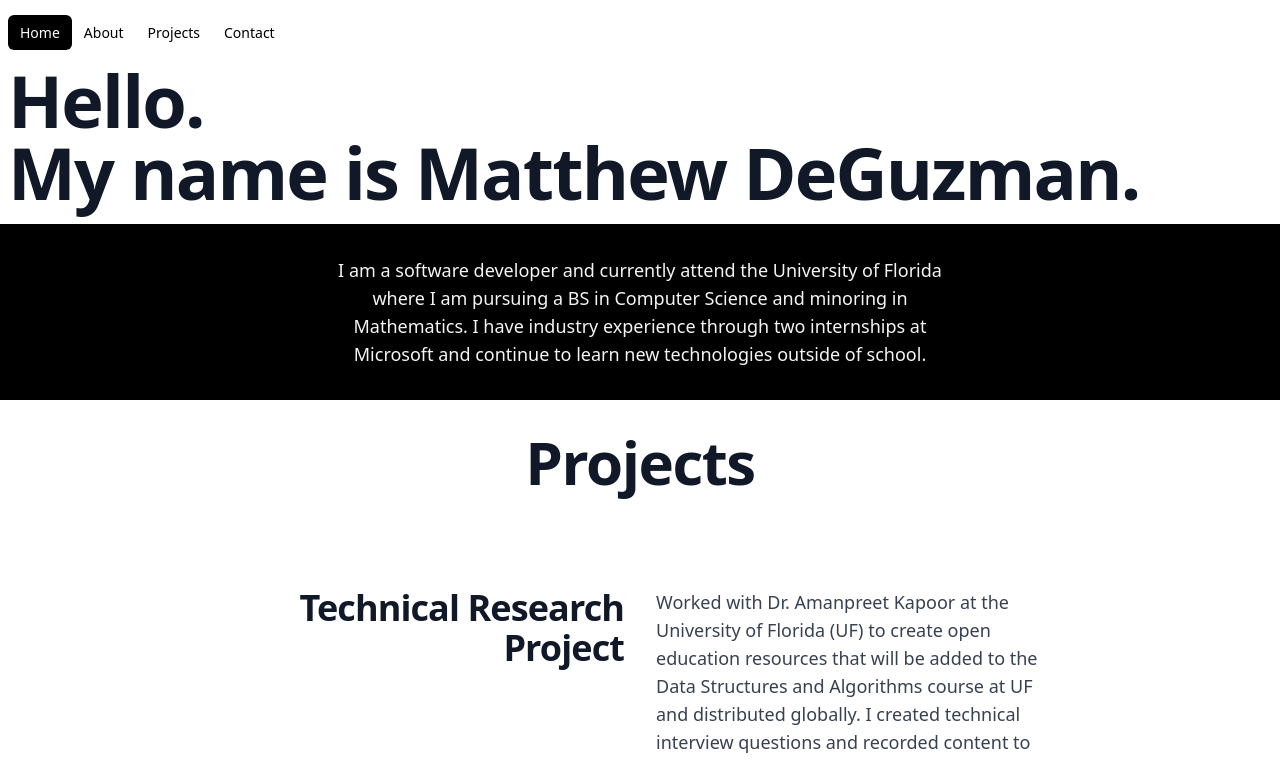
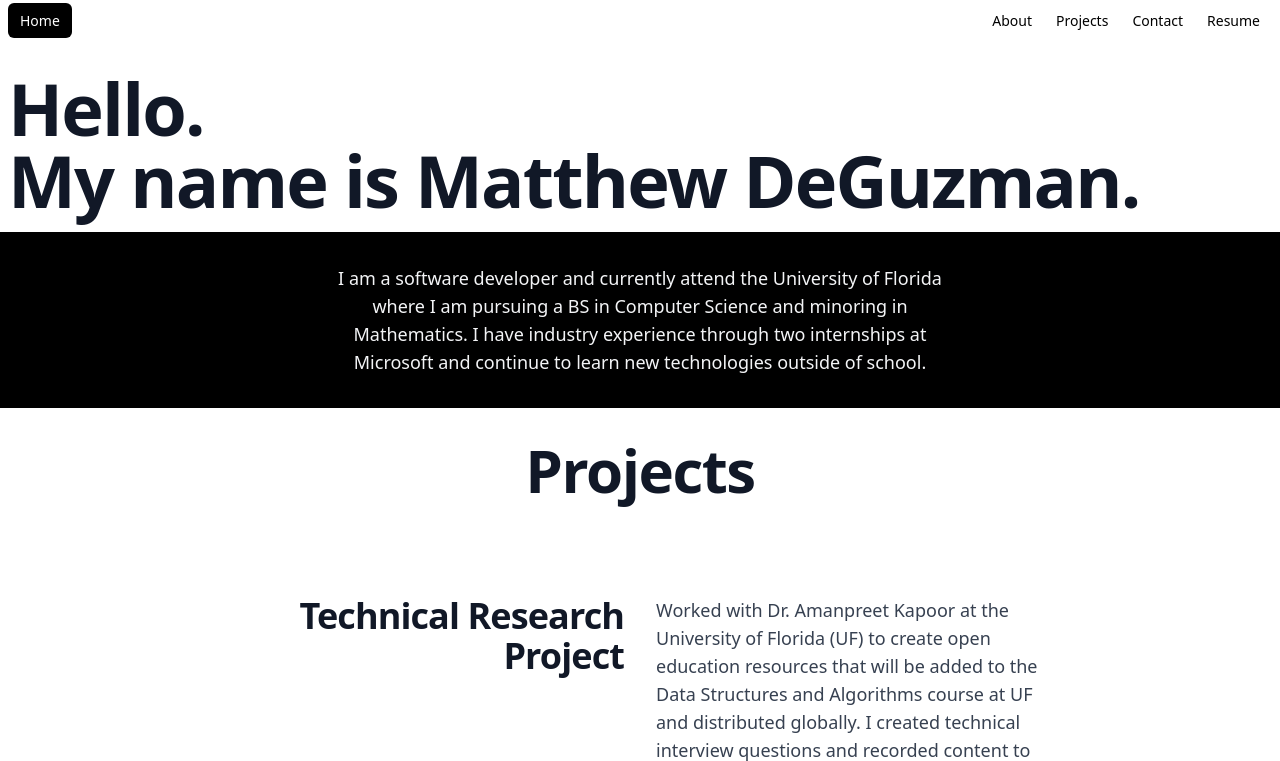
Before and after one commit to matthewdeguzman/personal-website, a Next.js app: page / in a window 1280 px wide. Shown: the top 761 px of the page. Built offline with nearby package versions, Linux system fonts and the light colour scheme.

Commit message:
moved nonhome items to right and added resume btn

```diff
--- a/components/navbar.js
+++ b/components/navbar.js
@@ -6,6 +6,7 @@ const navigation = [
   { name: "About", href: "#", current: false },
   { name: "Projects", href: "#", current: false },
   { name: "Contact", href: "#", current: false },
+  { name: "Resume", href: "#", current: false },
 ];
 
 function classNames(...classes) {
@@ -17,8 +18,8 @@ export default function Example() {
     <Disclosure as="nav" className="bg-white">
       {({ open }) => (
         <>
-          <div className="mx-auto max-w-7xl">
-            <div className="relative flex h-16 items-center justify-between">
+          <div className="mx-auto sm:mt-2">
+            <div className="relative h-16 items-center justify-between">
               <div className="absolute inset-y-0 left-0 flex items-center sm:hidden">
                 {/* Mobile menu button*/}
                 <Disclosure.Button className="inline-flex items-center justify-center rounded-md p-2 text-gray-400 hover:bg-gray-700 hover:text-white focus:outline-none focus:ring-2 focus:ring-inset focus:ring-white">
@@ -30,7 +31,8 @@ export default function Example() {
                   )}
                 </Disclosure.Button>
               </div>
-              <div className="flex flex-1 items-center justify-center sm:items-stretch sm:justify-start">
+
+              <div className="grid grid-cols-2 sm:items-stretch sm:justify-between">
                 <div className="hidden sm:ml-2 sm:block">
                   <a
                     key={navigation[0].name}
@@ -45,6 +47,9 @@ export default function Example() {
                   >
                     {navigation[0].name}
                   </a>
+                </div>
+
+                <div className="hidden justify-self-end sm:mr-2 sm:block">
                   {navigation.slice(1).map((item) => (
                     <a
                       key={item.name}
```
